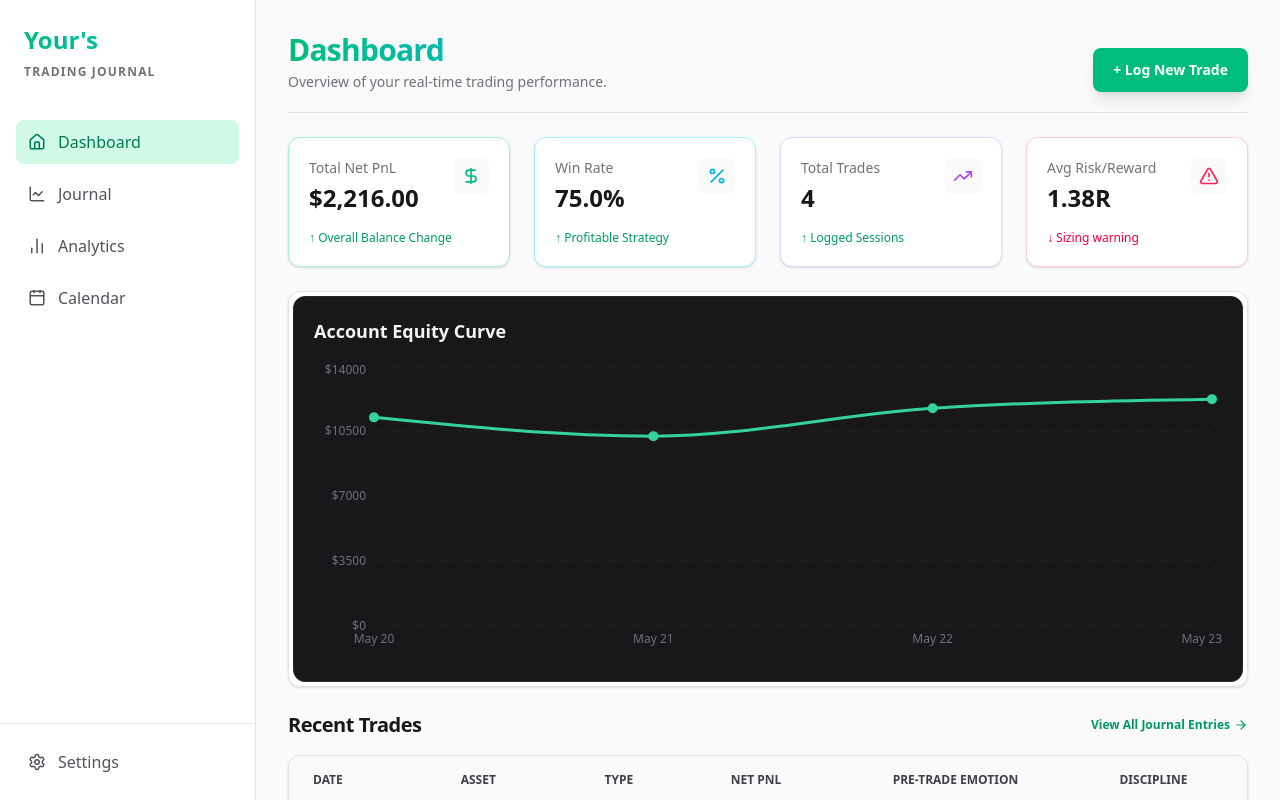
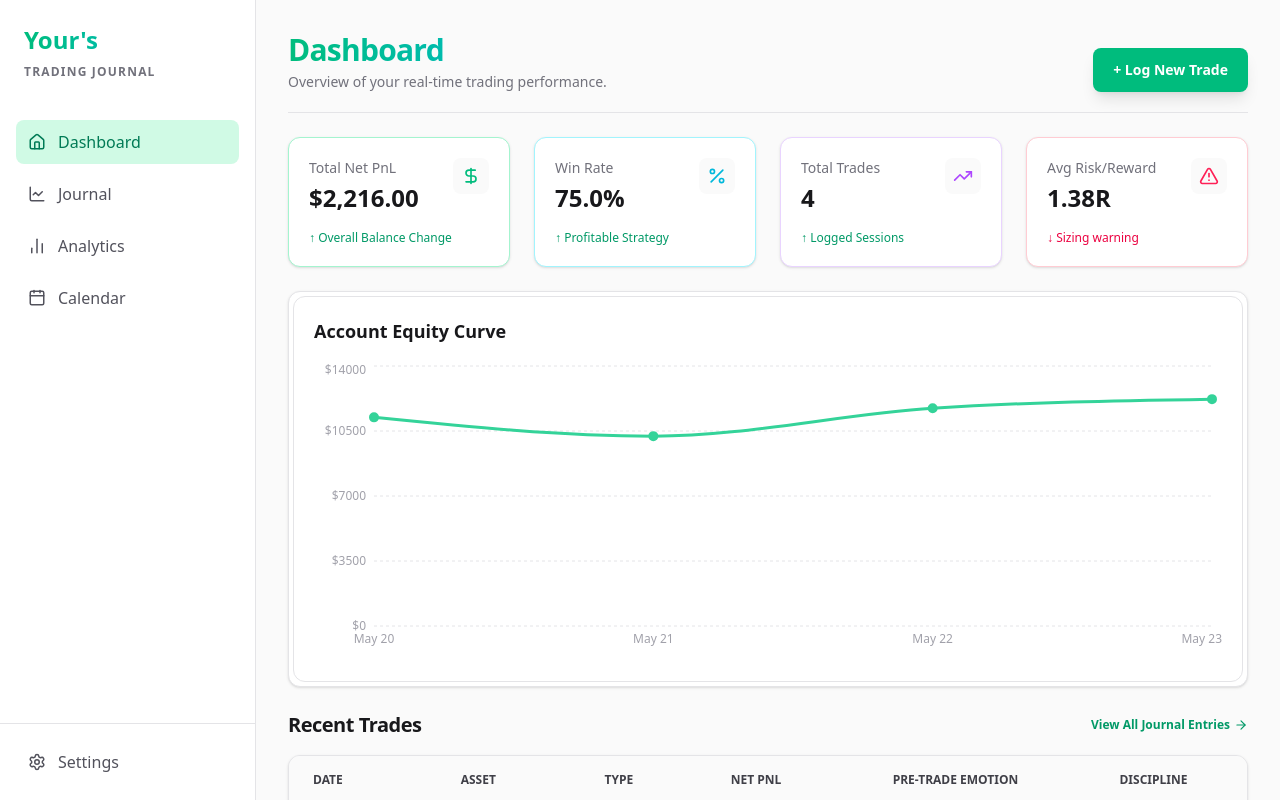
Before and after one commit to jitsmep/trading-journal, a Next.js app: page / in a window 1280 px wide. Shown: the top 800 px of the page. Built offline with nearby package versions, Linux system fonts and the light colour scheme.

Commit message:
Update PnlChart.tsx

```diff
--- a/src/components/PnlChart.tsx
+++ b/src/components/PnlChart.tsx
@@ -1,5 +1,7 @@
 "use client";
 
+import { useTheme } from "next-themes";
+import { useEffect, useState } from "react";
 import { LineChart, Line, XAxis, YAxis, CartesianGrid, Tooltip, ResponsiveContainer } from 'recharts';
 import { cn } from './StatCard';
 
@@ -9,18 +11,38 @@ interface PnlChartProps {
 }
 
 export function PnlChart({ data, className }: PnlChartProps) {
+  const { theme, resolvedTheme } = useTheme();
+  const [mounted, setMounted] = useState(false);
+
+  // Wait until the component is mounted to avoid hydration mismatch with themes
+  useEffect(() => {
+    setMounted(true);
+  }, []);
+
+  // Determine active theme colors dynamically
+  const currentTheme = mounted ? (theme === 'system' ? resolvedTheme : theme) : 'dark';
+  const isDark = currentTheme === 'dark';
+
+  // Dynamic Chart Colors
+  const gridColor = isDark ? '#27272a' : '#e4e4e7'; // zinc-800 vs zinc-200
+  const axisColor = isDark ? '#71717a' : '#a1a1aa'; // zinc-500 vs zinc-400
+  const tooltipBg = isDark ? '#18181b' : '#ffffff'; // zinc-950 vs white
+  const tooltipBorder = isDark ? '#27272a' : '#e4e4e7'; // zinc-800 vs zinc-200
+  const tooltipText = isDark ? '#f4f4f5' : '#18181b'; // zinc-100 vs zinc-950
+
   return (
-    <div className={cn("bg-zinc-900 border border-zinc-800 rounded-xl p-5", className)}>
-      <h3 className="text-lg font-semibold text-zinc-100 mb-4">Account Equity Curve</h3>
+    <div className={cn("bg-white dark:bg-zinc-900 border border-zinc-200 dark:border-zinc-800 rounded-xl p-5 transition-colors duration-300", className)}>
+      <h3 className="text-lg font-semibold text-zinc-900 dark:text-zinc-100 mb-4 transition-colors">Account Equity Curve</h3>
       <div className="h-[300px] w-full">
+        {mounted ? (
           <ResponsiveContainer width="100%" height="100%">
             <LineChart data={data} margin={{ top: 5, right: 10, left: 0, bottom: 5 }}>
-            <CartesianGrid strokeDasharray="3 3" stroke="#27272a" vertical={false} />
-            <XAxis dataKey="date" stroke="#71717a" fontSize={12} tickLine={false} axisLine={false} />
-            <YAxis stroke="#71717a" fontSize={12} tickLine={false} axisLine={false} tickFormatter={(value) => `$${value}`} />
+              <CartesianGrid strokeDasharray="3 3" stroke={gridColor} vertical={false} />
+              <XAxis dataKey="date" stroke={axisColor} fontSize={12} tickLine={false} axisLine={false} />
+              <YAxis stroke={axisColor} fontSize={12} tickLine={false} axisLine={false} tickFormatter={(value) => `$${value}`} />
               <Tooltip
-              contentStyle={{ backgroundColor: '#18181b', borderColor: '#27272a', color: '#f4f4f5' }}
-              itemStyle={{ color: '#34d399' }}
+                contentStyle={{ backgroundColor: tooltipBg, borderColor: tooltipBorder, color: tooltipText, borderRadius: '8px' }}
+                itemStyle={{ color: '#34d399', fontWeight: 600 }}
                 // eslint-disable-next-line @typescript-eslint/no-explicit-any
                 formatter={(value: any) => [`$${Number(value).toFixed(2)}`, 'Balance']}
               />
@@ -34,6 +56,9 @@ export function PnlChart({ data, className }: PnlChartProps) {
               />
             </LineChart>
           </ResponsiveContainer>
+        ) : (
+          <div className="w-full h-full flex items-center justify-center text-zinc-500 text-sm animate-pulse">Loading Chart...</div>
+        )}
       </div>
     </div>
   );
```
Lines whose indentation alone changed are shown as unchanged.
